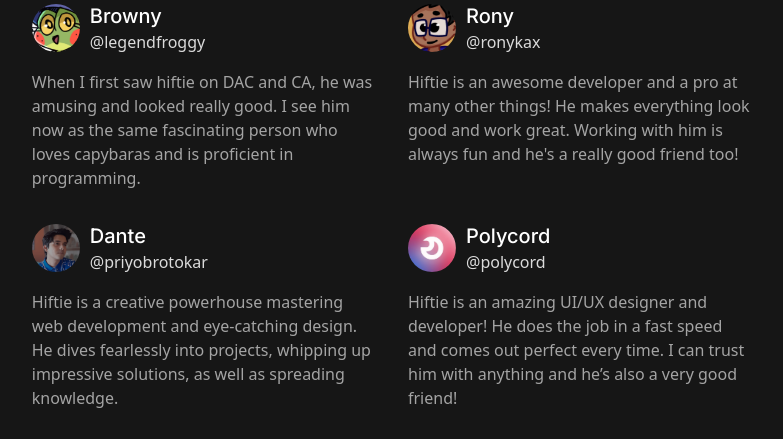
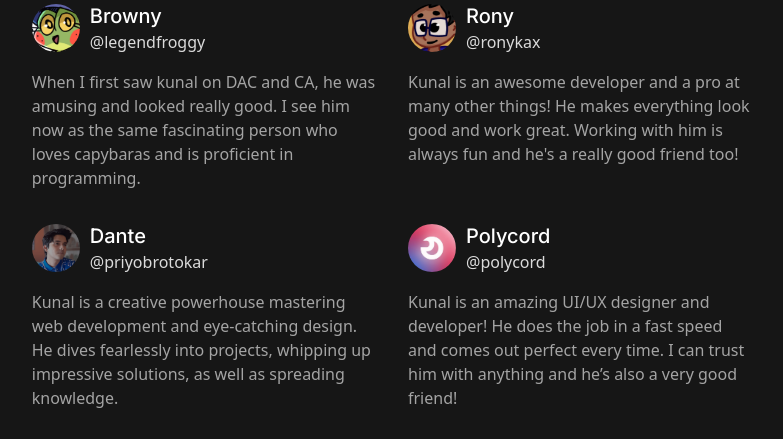
Before and after one commit to kxnalpk/kunalsh.com, a Nuxt app: page / in a window 1280 px wide. Shown: the part 1222-1661 px from the top of the page, without its empty margins (248-1031 px from the left). Built offline with nearby package versions, Linux system fonts and the light colour scheme.

Commit message:
More typo fixed~

```diff
--- a/components/Testimonials.vue
+++ b/components/Testimonials.vue
@@ -6,25 +6,25 @@ export default {
                 {
                     name: "Browny",
                     username: "@legendfroggy",
-                    text: "When I first saw hiftie on DAC and CA, he was amusing and looked really good. I see him now as the same fascinating person who loves capybaras and is proficient in programming.",
+                    text: "When I first saw kunal on DAC and CA, he was amusing and looked really good. I see him now as the same fascinating person who loves capybaras and is proficient in programming.",
                     img: "/images/testimonials/browny.png",
                 },
                 {
                     name: "Rony",
                     username: "@ronykax",
-                    text: "Hiftie is an awesome developer and a pro at many other things! He makes everything look good and work great. Working with him is always fun and he's a really good friend too!",
+                    text: "Kunal is an awesome developer and a pro at many other things! He makes everything look good and work great. Working with him is always fun and he's a really good friend too!",
                     img: "/images/testimonials/rony.png",
                 },
                 {
                     name: "Dante",
                     username: "@priyobrotokar",
-                    text: "Hiftie is a creative powerhouse mastering web development and eye-catching design. He dives fearlessly into projects, whipping up impressive solutions, as well as spreading knowledge.",
+                    text: "Kunal is a creative powerhouse mastering web development and eye-catching design. He dives fearlessly into projects, whipping up impressive solutions, as well as spreading knowledge.",
                     img: "/images/testimonials/dante.png"
                 },
                 {
                     name: "Polycord",
                     username: "@polycord",
-                    text: "Hiftie is an amazing UI/UX designer and developer! He does the job in a fast speed and comes out perfect every time. I can trust him with anything and he’s also a very good friend!",
+                    text: "Kunal is an amazing UI/UX designer and developer! He does the job in a fast speed and comes out perfect every time. I can trust him with anything and he’s also a very good friend!",
                     img: "/images/testimonials/polycord.png"
                 }
             ]
```
